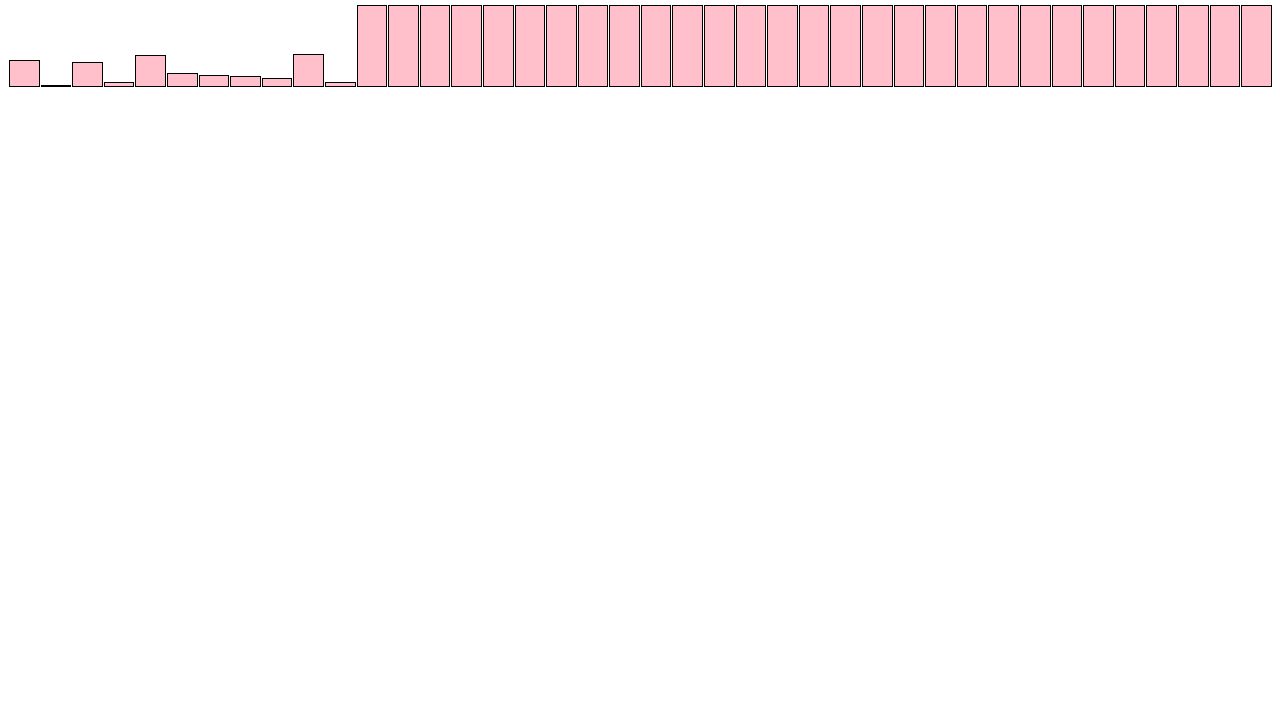
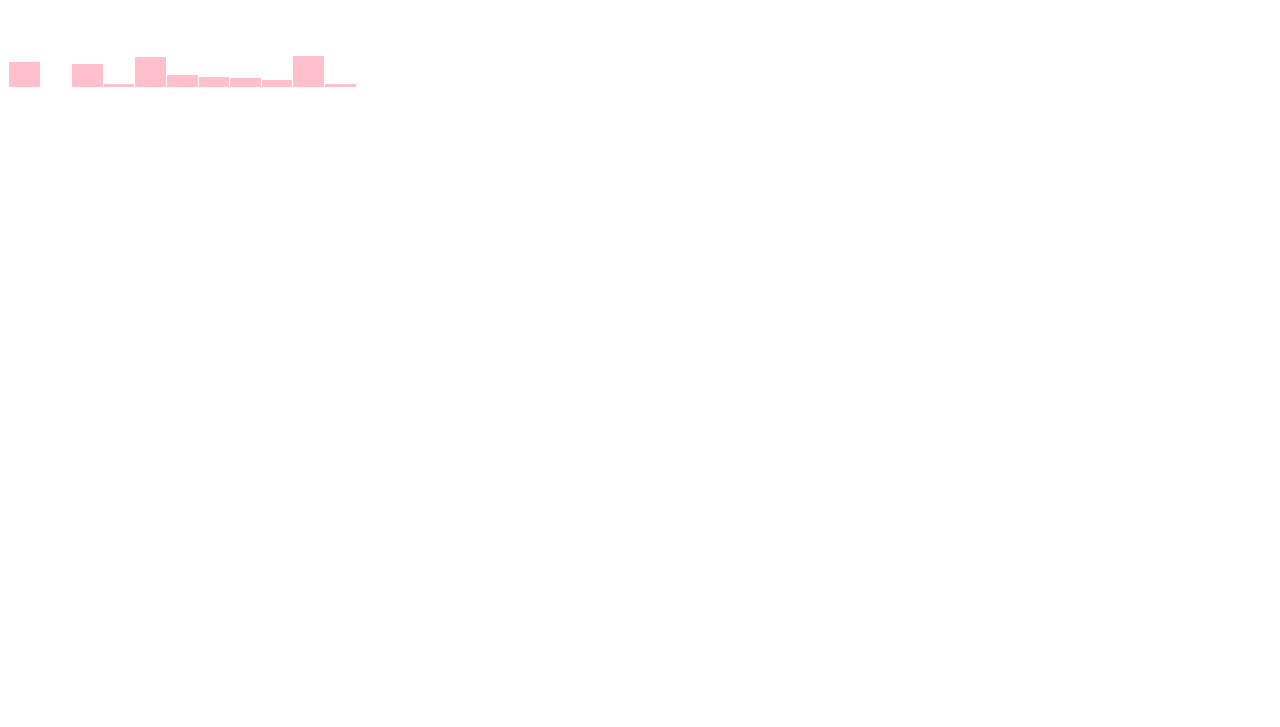
Before and after one commit to magn902m/bar_chart, a plain HTML site: page index.html in a window 1280 px wide. Shown: the part 73-800 px from the top of the page. Drawn offline with Linux system fonts and the light colour scheme.

Commit message:
all working without comments

```diff
--- a/styles.css
+++ b/styles.css
@@ -6,8 +6,8 @@
 
 .bar {
   flex-grow: 1;
-  border: 1px solid #000;
+  /* border: 1px solid #000; */
   background-color: pink;
   margin-left: 1px;
-  height: 100%;
+  /* height: 100%; */
 }
```
Also changed, not shown: script.js (+0 -43 lines).
